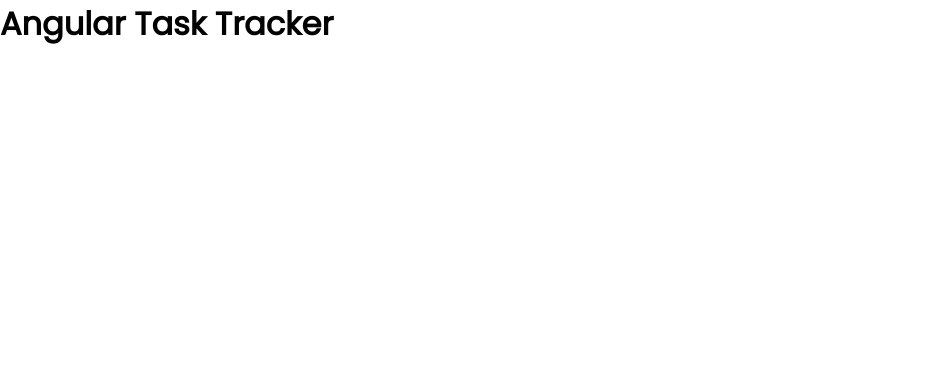
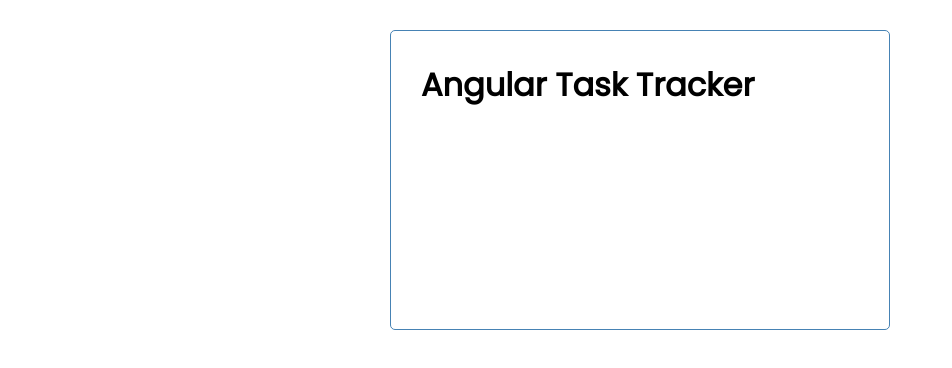
Before and after one commit to Alvintol/angular-task-tracker, an Angular app: page / in a window 1280 px wide. Shown: the top 368 px of the page, without its empty margins (0-952 px from the left). Built offline with nearby package versions, Linux system fonts and the light colour scheme.

Commit message:
creates outer border and header

```diff
--- a/angular.json
+++ b/angular.json
@@ -97,5 +97,8 @@
         }
       }
     }
+  },
+  "cli": {
+    "analytics": false
   }
 }
--- a/src/app/app.component.html
+++ b/src/app/app.component.html
@@ -1 +1,3 @@
-<h1>{{title}}</h1>
+<div class="container">
+  <app-header></app-header>
+</div>
--- a/src/app/app.component.ts
+++ b/src/app/app.component.ts
@@ -6,5 +6,4 @@ import { Component } from '@angular/core';
   styleUrls: ['./app.component.css']
 })
 export class AppComponent {
-  title = 'Angular Task Tracker';
 }
--- a/src/app/app.module.ts
+++ b/src/app/app.module.ts
@@ -2,10 +2,12 @@ import { NgModule } from '@angular/core';
 import { BrowserModule } from '@angular/platform-browser';
 
 import { AppComponent } from './app.component';
+import { HeaderComponent } from './component/header/header.component';
 
 @NgModule({
   declarations: [
-    AppComponent
+    AppComponent,
+    HeaderComponent
   ],
   imports: [
     BrowserModule
--- /dev/null
+++ b/src/app/component/header/header.component.css
@@ -0,0 +1,7 @@
+header {
+  display:flex;
+  justify-content: space-between;
+  align-items: center;
+  margin-bottom: 20px;
+
+}
--- /dev/null
+++ b/src/app/component/header/header.component.html
@@ -0,0 +1,3 @@
+<header>
+  <h1>{{title}}</h1>
+</header>
--- /dev/null
+++ b/src/app/component/header/header.component.ts
@@ -0,0 +1,17 @@
+import { Component, OnInit } from '@angular/core';
+
+@Component({
+  selector: 'app-header',
+  templateUrl: './header.component.html',
+  styleUrls: ['./header.component.css']
+})
+export class HeaderComponent implements OnInit {
+
+  title: string = 'Angular Task Tracker';
+
+  constructor() { }
+
+  ngOnInit(): void {
+  }
+
+}
```
Also changed, not shown: 1 other file (tests, documents, lock files or other folders).
